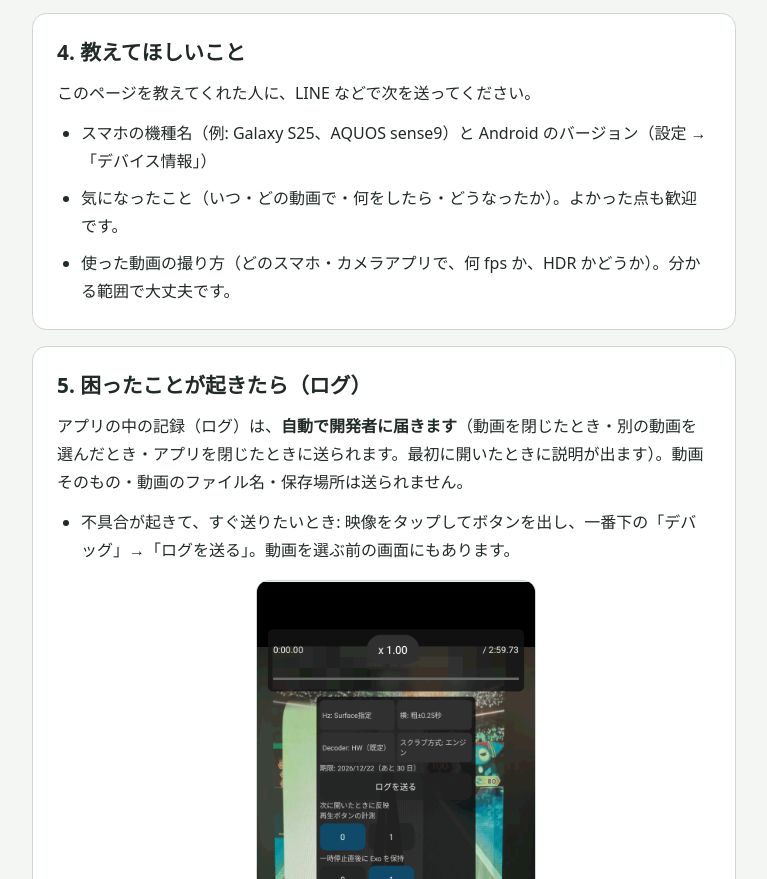
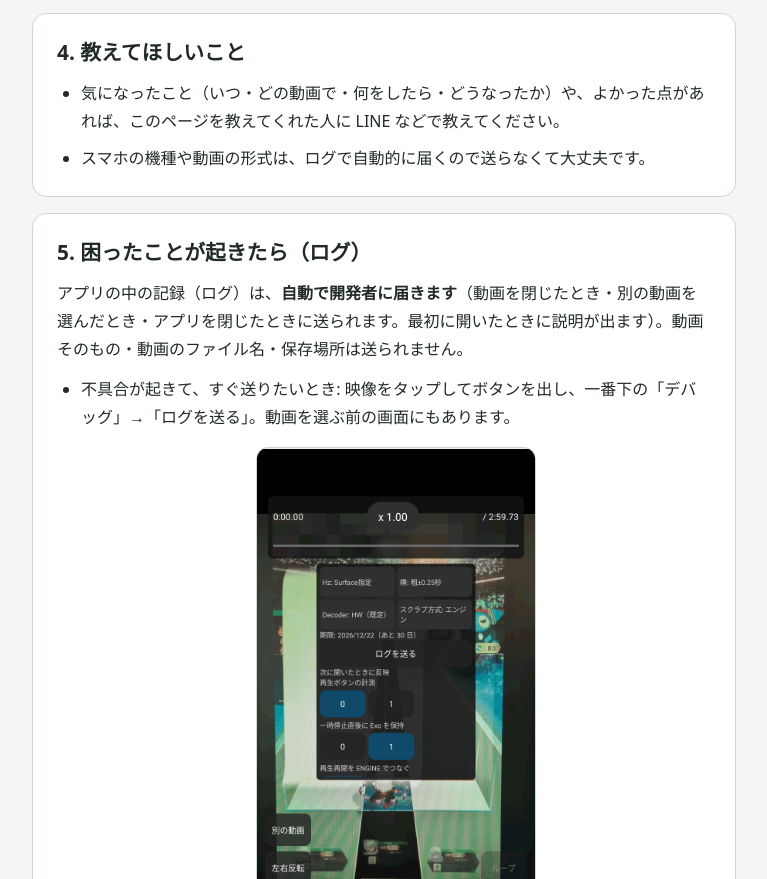
Before and after one commit to bunpe123/slow-player-guide, a plain HTML site: page index.html in a window 1280 px wide. Shown: the part 5224-6103 px from the top of the page, without its empty margins (256-1023 px from the left). Drawn offline with Linux system fonts and the light colour scheme.

Commit message:
教えてほしいことを感想だけに縮める（機種・形式はログで届く）
Co-Authored-By: Claude Opus 5.5 <noreply@anthropic.com>

```diff
--- a/index.html
+++ b/index.html
@@ -278,11 +278,9 @@
 
     <section id="feedback">
       <h2>4. 教えてほしいこと</h2>
-      <p>このページを教えてくれた人に、LINE などで次を送ってください。</p>
       <ul>
-        <li>スマホの機種名（例: Galaxy S25、AQUOS sense9）と Android のバージョン（設定 →「デバイス情報」）</li>
-        <li>気になったこと（いつ・どの動画で・何をしたら・どうなったか）。よかった点も歓迎です。</li>
-        <li>使った動画の撮り方（どのスマホ・カメラアプリで、何 fps か、HDR かどうか）。分かる範囲で大丈夫です。</li>
+        <li>気になったこと（いつ・どの動画で・何をしたら・どうなったか）や、よかった点があれば、このページを教えてくれた人に LINE などで教えてください。</li>
+        <li>スマホの機種や動画の形式は、ログで自動的に届くので送らなくて大丈夫です。</li>
       </ul>
     </section>
 
```
